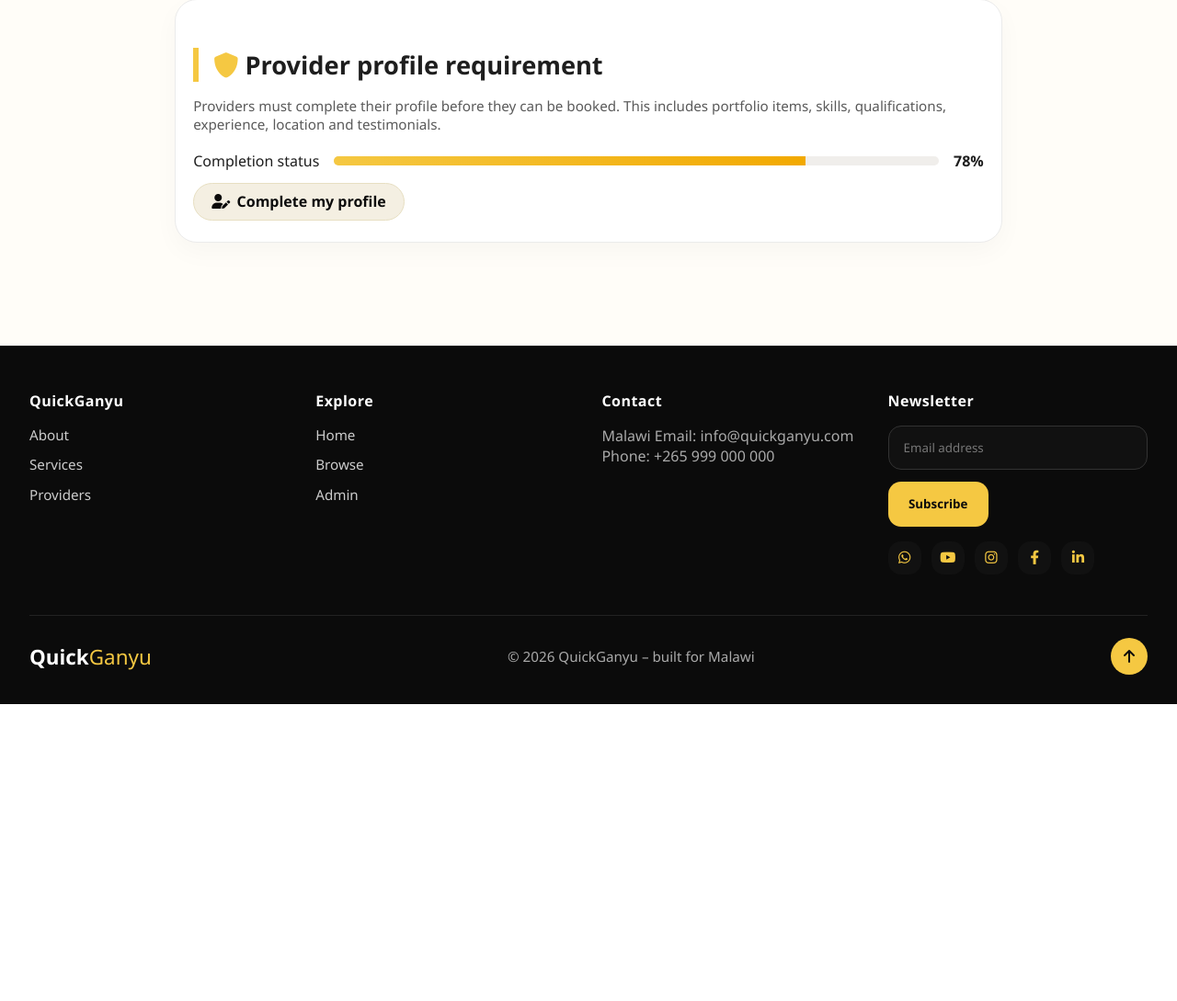
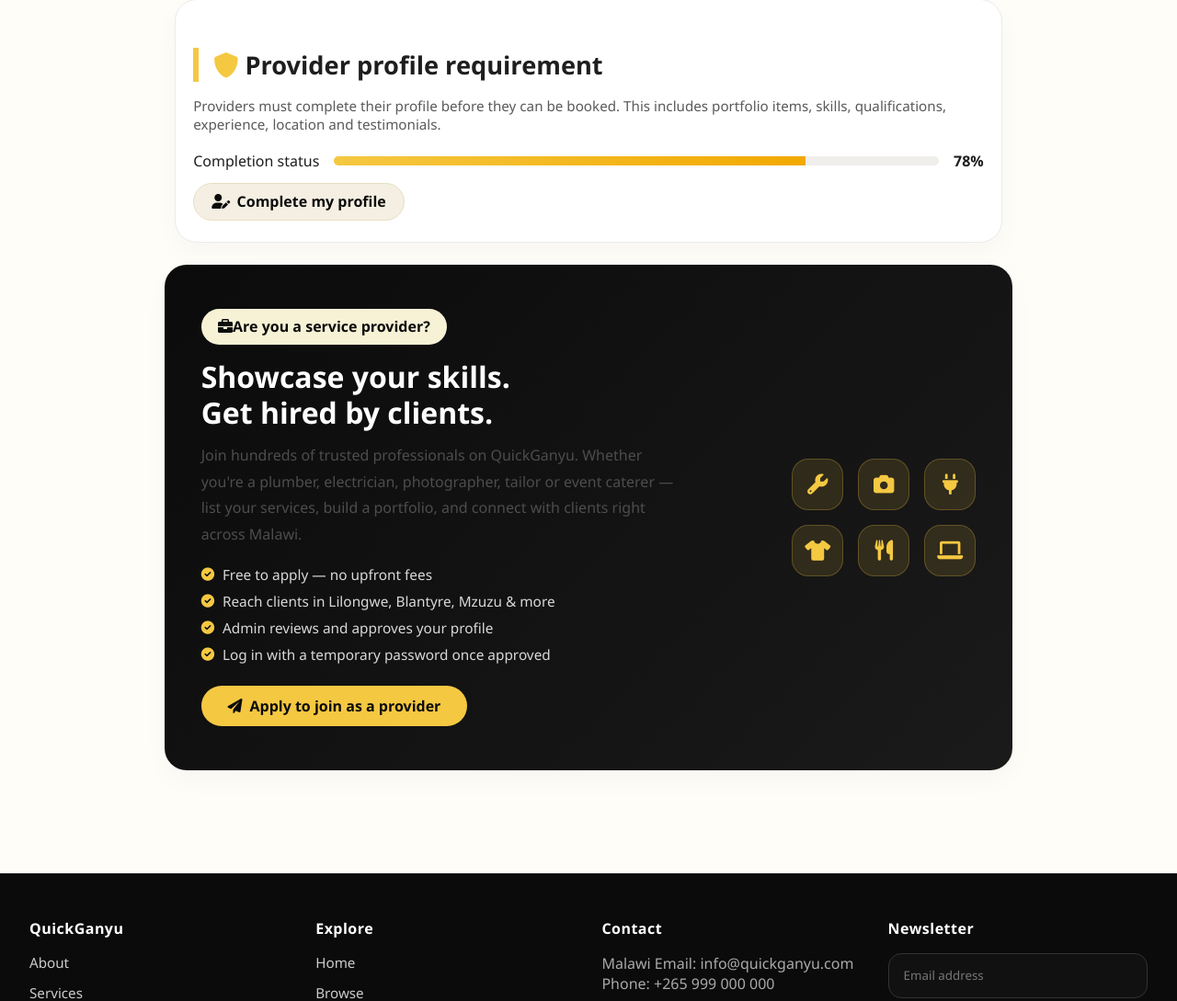
Before and after one commit to Cyber-prince-k/QuicKGanyu-service-market-place, a PHP site: page / in a window 1280 px wide. Shown: the part 2178-3267 px from the top of the page at 92% size. Before the commit the page ends 2944 px from the top, so only its background shows below. Run offline with PHP 8.4, Linux system fonts and the light colour scheme.

Commit message:
Provider CTA modal on homepage, simplified signup & admin request cards

```diff
--- a/css/styles.css
+++ b/css/styles.css
@@ -940,3 +940,144 @@
   max-width: 640px;
   margin: 2rem auto;
 }
+
+
+/* ── Provider CTA section ───────────────────────────────────────────────────── */
+.provider-cta-section {
+  background: linear-gradient(135deg, #0b0b0b 0%, #1a1a1a 100%);
+  border: none;
+  color: white;
+  padding: 3rem 2.5rem;
+  max-width: 1300px;
+  margin: 0 auto 1.5rem;
+}
+
+.provider-cta-inner {
+  display: flex;
+  align-items: center;
+  justify-content: space-between;
+  gap: 2rem;
+  flex-wrap: wrap;
+}
+
+.provider-cta-text {
+  flex: 1 1 420px;
+}
+
+.provider-cta-text h2 { color: white; }
+.provider-cta-text p  { color: #ccc; }
+
+.provider-perks {
+  list-style: none;
+  padding: 0;
+  margin: 0;
+  display: flex;
+  flex-direction: column;
+  gap: 0.5rem;
+}
+
+.provider-perks li {
+  display: flex;
+  align-items: center;
+  gap: 0.55rem;
+  color: #d9d9d9;
+  font-size: 0.96rem;
+}
+
+.provider-perks li i {
+  color: #f5c842;
+  font-size: 0.9rem;
+  flex-shrink: 0;
+}
+
+.provider-cta-visual {
+  flex: 0 0 auto;
+  display: flex;
+  align-items: center;
+  justify-content: center;
+}
+
+.cta-icon-stack {
+  display: grid;
+  grid-template-columns: repeat(3, 1fr);
+  gap: 1rem;
+}
+
+.cta-icon-stack i {
+  width: 56px;
+  height: 56px;
+  display: flex;
+  align-items: center;
+  justify-content: center;
+  background: rgba(245, 200, 66, 0.12);
+  border: 1px solid rgba(245, 200, 66, 0.25);
+  border-radius: 18px;
+  font-size: 1.4rem;
+  color: #f5c842;
+  transition: transform 0.25s;
+}
+
+.cta-icon-stack i:hover {
+  transform: scale(1.12);
+  background: rgba(245, 200, 66, 0.22);
+}
+
+@media (max-width: 700px) {
+  .provider-cta-section { padding: 2rem 1.4rem; }
+  .provider-cta-visual  { display: none; }
+}
+
+/* ── Modal backdrop & box ───────────────────────────────────────────────────── */
+.modal-backdrop {
+  position: fixed;
+  inset: 0;
+  background: rgba(0, 0, 0, 0.55);
+  z-index: 10000;
+  display: flex;
+  align-items: center;
+  justify-content: center;
+  padding: 1.5rem;
+  backdrop-filter: blur(3px);
+}
+
+.modal-box {
+  background: white;
+  border-radius: 28px;
+  padding: 2rem 2.2rem 2.2rem;
+  width: 100%;
+  max-width: 640px;
+  max-height: 92vh;
+  overflow-y: auto;
+  position: relative;
+  box-shadow: 0 24px 64px rgba(0,0,0,0.28);
+  animation: modalIn 0.22s ease;
+}
+
+@keyframes modalIn {
+  from { opacity: 0; transform: translateY(18px) scale(0.97); }
+  to   { opacity: 1; transform: translateY(0)     scale(1);    }
+}
+
+.modal-close {
+  position: absolute;
+  top: 1.1rem;
+  right: 1.2rem;
+  background: #f2f2f2;
+  border: none;
+  border-radius: 999px;
+  width: 34px;
+  height: 34px;
+  font-size: 0.95rem;
+  cursor: pointer;
+  display: flex;
+  align-items: center;
+  justify-content: center;
+  color: #444;
+  transition: background 0.15s;
+}
+
+.modal-close:hover { background: #e0e0e0; }
+
+@media (max-width: 500px) {
+  .modal-box { padding: 1.5rem 1.2rem 1.8rem; border-radius: 20px; }
+}
--- a/index.html
+++ b/index.html
@@ -137,6 +137,128 @@
     </div>
     <a class="btn-secondary" href="html/profile.html"><i class="fas fa-user-edit"></i> Complete my profile</a>
   </section>
+
+  <!-- ── Provider CTA ───────────────────────────────────────────────────────── -->
+  <section class="section-card provider-cta-section" id="offer">
+    <div class="provider-cta-inner">
+      <div class="provider-cta-text">
+        <div class="auth-tag" style="margin-bottom:1rem;">
+          <i class="fas fa-briefcase"></i> Are you a service provider?
+        </div>
+        <h2 style="font-size:2rem;font-weight:700;margin-bottom:0.8rem;line-height:1.2;">
+          Showcase your skills.<br>Get hired by clients.
+        </h2>
+        <p style="color:#4d4d4d;line-height:1.8;margin-bottom:1.2rem;max-width:520px;">
+          Join hundreds of trusted professionals on QuickGanyu. Whether you're a plumber, electrician,
+          photographer, tailor or event caterer — list your services, build a portfolio, and connect
+          with clients right across Malawi.
+        </p>
+        <ul class="provider-perks">
+          <li><i class="fas fa-check-circle"></i> Free to apply — no upfront fees</li>
+          <li><i class="fas fa-check-circle"></i> Reach clients in Lilongwe, Blantyre, Mzuzu &amp; more</li>
+          <li><i class="fas fa-check-circle"></i> Admin reviews and approves your profile</li>
+          <li><i class="fas fa-check-circle"></i> Log in with a temporary password once approved</li>
+        </ul>
+        <button class="btn-primary" id="open-offer-form" style="margin-top:1.4rem;">
+          <i class="fas fa-paper-plane"></i> Apply to join as a provider
+        </button>
+      </div>
+      <div class="provider-cta-visual" aria-hidden="true">
+        <div class="cta-icon-stack">
+          <i class="fas fa-wrench"></i>
+          <i class="fas fa-camera"></i>
+          <i class="fas fa-plug"></i>
+          <i class="fas fa-tshirt"></i>
+          <i class="fas fa-utensils"></i>
+          <i class="fas fa-laptop"></i>
+        </div>
+      </div>
+    </div>
+  </section>
+
+  <!-- ── Provider application modal ───────────────────────────────────────────── -->
+  <div id="offer-modal" class="modal-backdrop" style="display:none;" role="dialog" aria-modal="true" aria-labelledby="modal-title">
+    <div class="modal-box">
+      <button class="modal-close" id="close-offer-modal" aria-label="Close form">
+        <i class="fas fa-times"></i>
+      </button>
+
+      <div class="auth-tag" style="margin-bottom:1rem;">
+        <i class="fas fa-paper-plane"></i> Provider application
+      </div>
+      <h3 id="modal-title" style="margin-bottom:0.3rem;">Tell us about yourself</h3>
+      <p class="muted" style="margin-bottom:1.2rem;line-height:1.7;">
+        Fill in your details below. An admin will review your request and, if approved,
+        you'll receive a temporary password to log in and complete your profile.
+      </p>
+
+      <div id="offer-success" style="display:none;text-align:center;padding:2rem 0;">
+        <i class="fas fa-check-circle" style="font-size:3rem;color:#1a7f4b;display:block;margin-bottom:1rem;"></i>
+        <h3 style="margin-bottom:0.5rem;">Request submitted!</h3>
+        <p class="muted">Your application is under review. We'll send your login details to your email once approved.</p>
+        <button class="btn-primary" id="close-after-success" style="margin-top:1.2rem;">
+          <i class="fas fa-times"></i> Close
+        </button>
+      </div>
+
+      <div id="offer-form-wrap">
+        <div id="offer-error" class="form-banner form-banner--error" style="display:none;margin-bottom:1rem;"></div>
+
+        <form id="offer-form" novalidate>
+          <div class="form-grid" style="grid-template-columns:1fr 1fr;gap:1rem;">
+            <div class="form-card form-card--full">
+              <label>Full name *
+                <input type="text" name="full_name" placeholder="Your full name" autocomplete="name" required>
+              </label>
+            </div>
+            <div class="form-card form-card--full">
+              <label>Email address *
+                <input type="email" name="email" placeholder="you@example.com" autocomplete="email" required>
+              </label>
+            </div>
+            <div class="form-card">
+              <label>Phone <span class="muted">(optional)</span>
+                <input type="tel" name="phone" placeholder="+265 9xx xxx xxx">
+              </label>
+            </div>
+            <div class="form-card">
+              <label>Location <span class="muted">(optional)</span>
+                <input type="text" name="location" placeholder="e.g. Lilongwe">
+              </label>
+            </div>
+            <div class="form-card form-card--full">
+              <label>What services do you offer? *
+                <select name="service_category" required>
+                  <option value="">— Select a category —</option>
+                  <option>Plumbing</option>
+                  <option>Electrical</option>
+                  <option>Carpentry</option>
+                  <option>Painting</option>
+                  <option>Cleaning</option>
+                  <option>Photography</option>
+                  <option>Catering</option>
+                  <option>Tutoring</option>
+                  <option>IT / Tech support</option>
+                  <option>Tailoring</option>
+                  <option>Gardening</option>
+                  <option>Moving / Transport</option>
+                  <option>Events</option>
+                  <option>Other</option>
+                </select>
+              </label>
+            </div>
+          </div>
+
+          <div class="auth-actions" style="margin-top:1.4rem;justify-content:flex-end;">
+            <button type="button" class="btn-secondary" id="cancel-offer-form">Cancel</button>
+            <button type="submit" class="btn-primary" id="offer-submit-btn">
+              <i class="fas fa-paper-plane"></i> Submit application
+            </button>
+          </div>
+        </form>
+      </div>
+    </div>
+  </div>
 </div>
 
 <footer class="footer">
@@ -183,6 +305,81 @@
   </div>
 </footer>
 
+<script src="./js/api.js"></script>
 <script src="./js/script.js"></script>
+<script>
+(function () {
+  const modal       = document.getElementById('offer-modal');
+  const formWrap    = document.getElementById('offer-form-wrap');
+  const successEl   = document.getElementById('offer-success');
+  const errBanner   = document.getElementById('offer-error');
+  const form        = document.getElementById('offer-form');
+  const submitBtn   = document.getElementById('offer-submit-btn');
+
+  function openModal() {
+    modal.style.display = 'flex';
+    document.body.style.overflow = 'hidden';
+    // If coming from the #offer anchor, clear any leftover success state
+    formWrap.style.display  = 'block';
+    successEl.style.display = 'none';
+    errBanner.style.display = 'none';
+  }
+
+  function closeModal() {
+    modal.style.display = 'none';
+    document.body.style.overflow = '';
+    form.reset();
+    errBanner.style.display  = 'none';
+    formWrap.style.display   = 'block';
+    successEl.style.display  = 'none';
+  }
+
+  document.getElementById('open-offer-form').addEventListener('click', openModal);
+  document.getElementById('close-offer-modal').addEventListener('click', closeModal);
+  document.getElementById('cancel-offer-form').addEventListener('click', closeModal);
+  document.getElementById('close-after-success').addEventListener('click', closeModal);
+
+  // Close on backdrop click
+  modal.addEventListener('click', (e) => { if (e.target === modal) closeModal(); });
+
+  // Close on Escape key
+  document.addEventListener('keydown', (e) => { if (e.key === 'Escape' && modal.style.display === 'flex') closeModal(); });
+
+  // Auto-open if the page was loaded with #offer in the URL
+  if (window.location.hash === '#offer') openModal();
+
+  // Submit handler
+  form.addEventListener('submit', async (e) => {
+    e.preventDefault();
+    errBanner.style.display = 'none';
+
+    submitBtn.disabled = true;
+    submitBtn.innerHTML = '<i class="fas fa-spinner fa-spin"></i> Sending…';
+
+    const res = await window.QuickGanyu.apiFetch('api/offer.php', {
+      full_name:        form.full_name.value.trim(),
+      email:            form.email.value.trim(),
+      phone:            form.phone.value.trim(),
+      location:         form.location.value.trim(),
+      service_category: form.service_category.value,
+      agreed_to_terms:  true,
+    });
+
+    submitBtn.disabled = false;
+    submitBtn.innerHTML = '<i class="fas fa-paper-plane"></i> Submit application';
+
+    if (!res.ok) {
+      if (res.errors) window.QuickGanyu.showFormErrors(res.errors);
+      const first = res.errors ? Object.values(res.errors)[0] : (res.error || 'Submission failed. Please try again.');
+      errBanner.textContent = first;
+      errBanner.style.display = 'block';
+      return;
+    }
+
+    formWrap.style.display  = 'none';
+    successEl.style.display = 'block';
+  });
+})();
+</script>
 </body>
 </html>
```
Also changed, not shown: api/register.php (+28 -24 lines), html/admin.html (+13 -27 lines), html/setup.html (+16 -25 lines), html/signup.html (+18 -35 lines).
